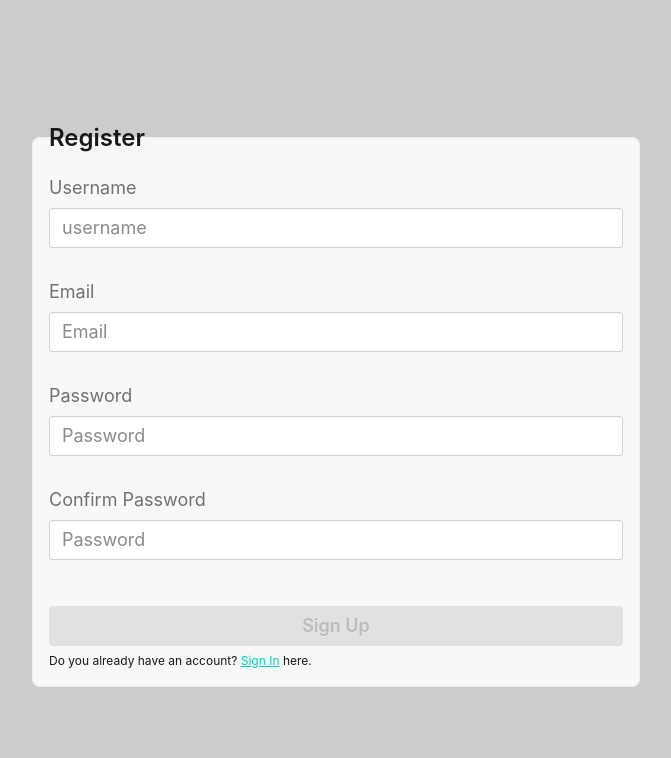
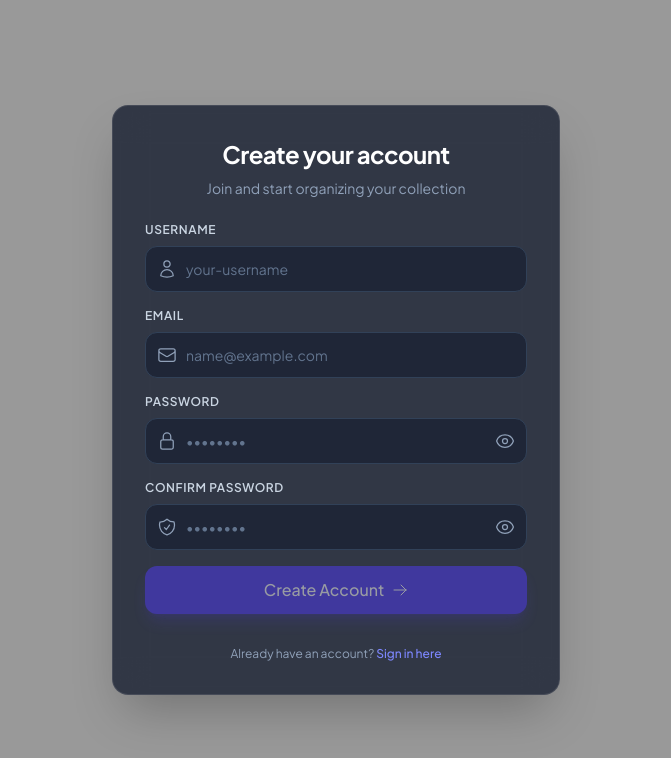
Before and after one commit to Annimus1/MediaVaultUI, a React (Vite) app: page /register in a window 1280 px wide. Shown: the top 758 px of the page, without its empty margins (304-975 px from the left). Built offline with nearby package versions, Linux system fonts and the light colour scheme.

Commit message:
UI: match register page to login UI in English

```diff
--- a/src/pages/Login.tsx
+++ b/src/pages/Login.tsx
@@ -40,13 +40,13 @@ function Login() {
         <div className="glass-card w-full rounded-2xl p-8 shadow-2xl text-slate-100">
 
           <div className="text-center mb-8">
-            <h1 className="text-2xl font-bold tracking-tight text-white mb-2">Bienvenido de nuevo</h1>
-            <p className="text-sm text-slate-400">Ingresa tus credenciales para acceder a tu cuenta</p>
+            <h1 className="text-2xl font-bold tracking-tight text-white mb-2">Welcome back</h1>
+            <p className="text-sm text-slate-400">Enter your credentials to access your account</p>
           </div>
 
           <form className="space-y-5" onSubmit={e => { e.preventDefault(); login(); }}>
             <div>
-              <label className="block text-xs font-semibold uppercase tracking-wider text-slate-300 mb-2" htmlFor='user'>Email o Usuario</label>
+              <label className="block text-xs font-semibold uppercase tracking-wider text-slate-300 mb-2" htmlFor='user'>Email or Username</label>
               <div className="relative">
                 <span className="absolute inset-y-0 left-0 pl-3 flex items-center pointer-events-none text-slate-400">
                   <svg xmlns="http://www.w3.org/2000/svg" fill="none" viewBox="0 0 24 24" strokeWidth={1.5} stroke="currentColor" className="size-5">
@@ -60,15 +60,15 @@ function Login() {
                   value={user}
                   required
                   className="w-full pl-10 pr-4 py-3 bg-slate-900/50 border border-slate-700 rounded-xl text-sm text-white placeholder-slate-500 focus:outline-none focus:border-indigo-500 focus:ring-1 focus:ring-indigo-500 transition-all"
-                  placeholder="nombre@ejemplo.com"
+                  placeholder="name@example.com"
                 />
               </div>
             </div>
 
             <div>
               <div className="flex items-center justify-between mb-2">
-                <label className="text-xs font-semibold uppercase tracking-wider text-slate-300" htmlFor='password'>Contraseña</label>
-                <a href="#" className="text-xs text-indigo-400 hover:text-indigo-300 transition-colors">¿Olvidaste tu contraseña?</a>
+                <label className="text-xs font-semibold uppercase tracking-wider text-slate-300" htmlFor='password'>Password</label>
+                <a href="#" className="text-xs text-indigo-400 hover:text-indigo-300 transition-colors">Forgot your password?</a>
               </div>
               <div className="relative">
                 <span className="absolute inset-y-0 left-0 pl-3 flex items-center pointer-events-none text-slate-400">
@@ -89,7 +89,7 @@ function Login() {
                   type="button"
                   onClick={() => setShowPassword(!showPassword)}
                   className="absolute inset-y-0 right-0 pr-3 flex items-center text-slate-400 hover:text-slate-200 transition-colors"
-                  aria-label={showPassword ? "Ocultar contraseña" : "Mostrar contraseña"}
+                  aria-label={showPassword ? "Hide password" : "Show password"}
                 >
                   {showPassword ? (
                     <svg xmlns="http://www.w3.org/2000/svg" fill="none" viewBox="0 0 24 24" strokeWidth={1.5} stroke="currentColor" className="size-5">
@@ -110,7 +110,7 @@ function Login() {
               disabled={!(user.length > 0) || !(password.length > 0) || loading}
               className="w-full mt-2 py-3 px-4 bg-indigo-600 hover:bg-indigo-500 active:scale-[0.99] text-white font-medium rounded-xl shadow-lg shadow-indigo-600/30 transition-all flex items-center justify-center space-x-2 disabled:opacity-50 disabled:cursor-not-allowed"
             >
-              <span>Iniciar Sesión</span>
+              <span>Sign In</span>
               {loading ? (
                 <span className="loading loading-dots loading-sm"></span>
               ) : (
@@ -122,7 +122,7 @@ function Login() {
           </form>
 
           <p className="text-center text-xs text-slate-400 mt-8">
-            ¿No tienes una cuenta? <Link to="/register" className="text-indigo-400 hover:text-indigo-300 font-medium transition-colors">Regístrate aquí</Link>
+            Don't have an account? <Link to="/register" className="text-indigo-400 hover:text-indigo-300 font-medium transition-colors">Register here</Link>
           </p>
 
         </div>
--- a/src/pages/Register.tsx
+++ b/src/pages/Register.tsx
@@ -1,90 +1,203 @@
-import axios from 'axios';
+import axios from 'axios'
 import React from 'react'
 import { Link } from 'react-router';
 import { AuthContext } from '../context/AuthContext';
 
 function Register() {
 
-  const [passwordError, setPasswordError] = React.useState(false);
   const [error, setError] = React.useState({ status: false, message: "error" });
   const [loading, setLoading] = React.useState(false);
   const [user, setUser] = React.useState("");
   const [email, setEmail] = React.useState("");
   const [password, setPassword] = React.useState("");
   const [password2, setPassword2] = React.useState("");
+  const [showPassword, setShowPassword] = React.useState(false);
 
   const authContext = React.useContext(AuthContext);
 
+  const passwordsMatch = password === password2;
+  const showPasswordError = password2.length > 0 && !passwordsMatch;
+  const canSubmit = user.length > 0 && email.length > 0 && password.length > 0 && password2.length > 0 && passwordsMatch && !loading;
+
   const register = () => {
+    if (!canSubmit) return;
+
     setLoading(true);
 
     axios.post<RegisterResponse>(import.meta.env.VITE_URL + '/auth/register', { user, password, email })
       .then(response => {
-        if (response.status == 201) {
-          const token = response.data.token;
+        if (response.status === 201) {
           setError({ status: false, message: "" });
-          authContext?.login(token);
+          authContext?.login(response.data.token);
         }
         setLoading(false);
       })
       .catch(error => {
-        setError({ status: true, message: error.response.data.message || "Something went wrong!" })
+        setError({ status: true, message: error?.response?.data?.message || "Something went wrong!" });
         setLoading(false);
       });
   }
 
-  React.useEffect(() => {
-    if (password !== password2) {
-      setPasswordError(true);
-    } else {
-      setPasswordError(false);
-    }
-  }, [password, password2]);
+  return (
+    <div className='min-h-screen bg-cover bg-center flex items-center justify-center p-4 font-[Plus_Jakarta_Sans]
+    bg-[url("https://images.unsplash.com/photo-1507525428034-b723cf961d3e?auto=format&fit=crop&w=2000&q=80")]'>
+      <div className='absolute inset-0 bg-black/40'></div>
 
-  return (
-    <div className='w-[100vw] h-[100vh] flex items-center justify-center bg-center
-    bg-[url("https://images.unsplash.com/photo-1629180774299-b0d0adc288e7?q=80&w=1932&auto=format&fit=crop&ixlib=rb-4.1.0&ixid=M3wxMjA3fDB8MHxwaG90by1wYWdlfHx8fGVufDB8fHx8fA%3D%3D")]'>
+      <div className={`${error.status ? "tooltip tooltip-open tooltip-error" : ""} relative z-10 w-full max-w-md`} data-tip={error.message}>
+        <div className="glass-card w-full rounded-2xl p-8 shadow-2xl text-slate-100">
 
-      <div className='w-full h-dvh bg-black/20 fixed'></div>
-
-      <div className={`${error.status ? "tooltip tooltip-open tooltip-error" : ""} z-10`} data-tip={error.message}>
-        <fieldset className="w-xs fieldset bg-base-200 border-base-300 rounded-box border p-4 md:w-lg lg:w-xl xl:w-[38rem]">
-          <legend className="fieldset-legend text-2xl">Register</legend>
-
-          <label className="label select-none text-lg" htmlFor='user'>Username</label>
-          <input type="text" id='user' onChange={e => setUser(e.target.value)} value={user} className="input w-full text-lg focus:outline-0" placeholder="username" />
-
-          <br />
-
-          <label className="label select-none text-lg" htmlFor='user'>Email</label>
-          <input type="email" id='email' onChange={e => setEmail(e.target.value)} value={email} className="input w-full text-lg focus:outline-0" placeholder="Email" />
-
-          <br />
-
-          <label className="label select-none text-lg">Password</label>
-          <div className={passwordError ? "tooltip tooltip-open tooltip-error" : ""} data-tip={"Password doesn't match"}>
-            <input type="password" onChange={e => setPassword(e.target.value)} value={password} className="input w-full text-lg focus:outline-0" placeholder="Password" />
+          <div className="text-center mb-6">
+            <h1 className="text-2xl font-bold tracking-tight text-white mb-2">Create your account</h1>
+            <p className="text-sm text-slate-400">Join and start organizing your collection</p>
           </div>
 
-          <br />
+          <form className="space-y-4" onSubmit={e => { e.preventDefault(); register(); }}>
 
-          <label className="label select-none text-lg">Confirm Password</label>
-          <div className={passwordError ? "tooltip tooltip-open tooltip-error tooltip-bottom" : ""} data-tip={"Password doesn't match"}>
-            <input type="password" onChange={e => setPassword2(e.target.value)} value={password2} className="input w-full text-lg focus:outline-0" placeholder="Password" />
-          </div>
+            <div>
+              <label className="block text-xs font-semibold uppercase tracking-wider text-slate-300 mb-2" htmlFor='user'>Username</label>
+              <div className="relative">
+                <span className="absolute inset-y-0 left-0 pl-3 flex items-center pointer-events-none text-slate-400">
+                  <svg xmlns="http://www.w3.org/2000/svg" fill="none" viewBox="0 0 24 24" strokeWidth={1.5} stroke="currentColor" className="size-5">
+                    <path strokeLinecap="round" strokeLinejoin="round" d="M15.75 6a3.75 3.75 0 1 1-7.5 0 3.75 3.75 0 0 1 7.5 0ZM4.501 20.118a7.5 7.5 0 0 1 14.998 0A17.933 17.933 0 0 1 12 21.75c-2.676 0-5.216-.584-7.499-1.632Z" />
+                  </svg>
+                </span>
+                <input
+                  type="text"
+                  id='user'
+                  autoComplete='username'
+                  onChange={e => setUser(e.target.value)}
+                  value={user}
+                  required
+                  className="w-full pl-10 pr-4 py-3 bg-slate-900/50 border border-slate-700 rounded-xl text-sm text-white placeholder-slate-500 focus:outline-none focus:border-indigo-500 focus:ring-1 focus:ring-indigo-500 transition-all"
+                  placeholder="your-username"
+                />
+              </div>
+            </div>
 
-          <br />
+            <div>
+              <label className="block text-xs font-semibold uppercase tracking-wider text-slate-300 mb-2" htmlFor='email'>Email</label>
+              <div className="relative">
+                <span className="absolute inset-y-0 left-0 pl-3 flex items-center pointer-events-none text-slate-400">
+                  <svg xmlns="http://www.w3.org/2000/svg" fill="none" viewBox="0 0 24 24" strokeWidth={1.5} stroke="currentColor" className="size-5">
+                    <path strokeLinecap="round" strokeLinejoin="round" d="M21.75 6.75v10.5a2.25 2.25 0 0 1-2.25 2.25h-15a2.25 2.25 0 0 1-2.25-2.25V6.75m19.5 0A2.25 2.25 0 0 0 19.5 4.5h-15a2.25 2.25 0 0 0-2.25 2.25m19.5 0v.243a2.25 2.25 0 0 1-1.07 1.916l-7.5 4.615a2.25 2.25 0 0 1-2.36 0L3.32 8.91a2.25 2.25 0 0 1-1.07-1.916V6.75" />
+                  </svg>
+                </span>
+                <input
+                  type="email"
+                  id='email'
+                  autoComplete='email'
+                  onChange={e => setEmail(e.target.value)}
+                  value={email}
+                  required
+                  className="w-full pl-10 pr-4 py-3 bg-slate-900/50 border border-slate-700 rounded-xl text-sm text-white placeholder-slate-500 focus:outline-none focus:border-indigo-500 focus:ring-1 focus:ring-indigo-500 transition-all"
+                  placeholder="name@example.com"
+                />
+              </div>
+            </div>
 
-          <button
-            onClick={() => register()}
-            className="btn btn-neutral mt-4 text-lg z-10"
-            disabled={loading || passwordError || password.length <= 0 || password2.length <= 0}
-          >
-            Sign  Up {loading ? <span className="loading loading-dots loading-md"></span> : ""}
-          </button>
+            <div>
+              <label className="block text-xs font-semibold uppercase tracking-wider text-slate-300 mb-2" htmlFor='password'>Password</label>
+              <div className="relative">
+                <span className="absolute inset-y-0 left-0 pl-3 flex items-center pointer-events-none text-slate-400">
+                  <svg xmlns="http://www.w3.org/2000/svg" fill="none" viewBox="0 0 24 24" strokeWidth={1.5} stroke="currentColor" className="size-5">
+                    <path strokeLinecap="round" strokeLinejoin="round" d="M16.5 10.5V6.75a4.5 4.5 0 1 0-9 0v3.75m-.75 11.25h10.5a2.25 2.25 0 0 0 2.25-2.25v-6.75a2.25 2.25 0 0 0-2.25-2.25H6.75a2.25 2.25 0 0 0-2.25 2.25v6.75a2.25 2.25 0 0 0 2.25 2.25Z" />
+                  </svg>
+                </span>
+                <input
+                  type={showPassword ? "text" : "password"}
+                  id="password"
+                  autoComplete='new-password'
+                  onChange={e => setPassword(e.target.value)}
+                  value={password}
+                  required
+                  className="w-full pl-10 pr-10 py-3 bg-slate-900/50 border border-slate-700 rounded-xl text-sm text-white placeholder-slate-500 focus:outline-none focus:border-indigo-500 focus:ring-1 focus:ring-indigo-500 transition-all"
+                  placeholder="••••••••"
+                />
+                <button
+                  type="button"
+                  onClick={() => setShowPassword(!showPassword)}
+                  className="absolute inset-y-0 right-0 pr-3 flex items-center text-slate-400 hover:text-slate-200 transition-colors"
+                  aria-label={showPassword ? "Hide password" : "Show password"}
+                >
+                  {showPassword ? (
+                    <svg xmlns="http://www.w3.org/2000/svg" fill="none" viewBox="0 0 24 24" strokeWidth={1.5} stroke="currentColor" className="size-5">
+                      <path strokeLinecap="round" strokeLinejoin="round" d="M3.98 8.223A10.477 10.477 0 0 0 1.934 12C3.226 16.338 7.244 19.5 12 19.5c.993 0 1.953-.138 2.863-.395M6.228 6.228A10.451 10.451 0 0 1 12 4.5c4.756 0 8.773 3.162 10.065 7.498a10.522 10.522 0 0 1-4.293 5.774M6.228 6.228 3 3m3.228 3.228 3.65 3.65m7.894 7.894L21 21m-3.228-3.228-3.65-3.65m0 0a3 3 0 1 0-4.243-4.243m4.242 4.242L9.88 9.88" />
+                    </svg>
+                  ) : (
+                    <svg xmlns="http://www.w3.org/2000/svg" fill="none" viewBox="0 0 24 24" strokeWidth={1.5} stroke="currentColor" className="size-5">
+                      <path strokeLinecap="round" strokeLinejoin="round" d="M2.036 12.322a1.012 1.012 0 0 1 0-.639C3.423 7.51 7.36 4.5 12 4.5c4.638 0 8.573 3.007 9.963 7.178.07.207.07.431 0 .639C20.577 16.49 16.64 19.5 12 19.5c-4.638 0-8.573-3.007-9.964-7.178Z" />
+                      <path strokeLinecap="round" strokeLinejoin="round" d="M15 12a3 3 0 1 1-6 0 3 3 0 0 1 6 0Z" />
+                    </svg>
+                  )}
+                </button>
+              </div>
+            </div>
 
-          <p>Do you already have an account? <Link to="/login" className="link link-accent z-20">Sign In</Link> here.</p>
-        </fieldset>
+            <div>
+              <label className="block text-xs font-semibold uppercase tracking-wider text-slate-300 mb-2" htmlFor='password2'>Confirm Password</label>
+              <div className="relative">
+                <span className="absolute inset-y-0 left-0 pl-3 flex items-center pointer-events-none text-slate-400">
+                  <svg xmlns="http://www.w3.org/2000/svg" fill="none" viewBox="0 0 24 24" strokeWidth={1.5} stroke="currentColor" className="size-5">
+                    <path strokeLinecap="round" strokeLinejoin="round" d="M9 12.75 11.25 15 15 9.75m-3-7.036A11.959 11.959 0 0 1 3.598 6 11.99 11.99 0 0 0 3 9.749c0 5.592 3.824 10.29 9 11.623 5.176-1.332 9-6.03 9-11.622 0-1.31-.21-2.571-.598-3.751h-.152c-3.196 0-6.1-1.248-8.25-3.285Z" />
+                  </svg>
+                </span>
+                <input
+                  type={showPassword ? "text" : "password"}
+                  id="password2"
+                  autoComplete='new-password'
+                  onChange={e => setPassword2(e.target.value)}
+                  value={password2}
+                  required
+                  aria-invalid={showPasswordError}
+                  className={`w-full pl-10 pr-10 py-3 bg-slate-900/50 border rounded-xl text-sm text-white placeholder-slate-500 focus:outline-none focus:ring-1 transition-all ${showPasswordError
+                    ? "border-rose-500 focus:border-rose-500 focus:ring-rose-500"
+                    : "border-slate-700 focus:border-indigo-500 focus:ring-indigo-500"}`}
+                  placeholder="••••••••"
+                />
+                <button
+                  type="button"
+                  onClick={() => setShowPassword(!showPassword)}
+                  className="absolute inset-y-0 right-0 pr-3 flex items-center text-slate-400 hover:text-slate-200 transition-colors"
+                  aria-label={showPassword ? "Hide password" : "Show password"}
+                >
+                  {showPassword ? (
+                    <svg xmlns="http://www.w3.org/2000/svg" fill="none" viewBox="0 0 24 24" strokeWidth={1.5} stroke="currentColor" className="size-5">
+                      <path strokeLinecap="round" strokeLinejoin="round" d="M3.98 8.223A10.477 10.477 0 0 0 1.934 12C3.226 16.338 7.244 19.5 12 19.5c.993 0 1.953-.138 2.863-.395M6.228 6.228A10.451 10.451 0 0 1 12 4.5c4.756 0 8.773 3.162 10.065 7.498a10.522 10.522 0 0 1-4.293 5.774M6.228 6.228 3 3m3.228 3.228 3.65 3.65m7.894 7.894L21 21m-3.228-3.228-3.65-3.65m0 0a3 3 0 1 0-4.243-4.243m4.242 4.242L9.88 9.88" />
+                    </svg>
+                  ) : (
+                    <svg xmlns="http://www.w3.org/2000/svg" fill="none" viewBox="0 0 24 24" strokeWidth={1.5} stroke="currentColor" className="size-5">
+                      <path strokeLinecap="round" strokeLinejoin="round" d="M2.036 12.322a1.012 1.012 0 0 1 0-.639C3.423 7.51 7.36 4.5 12 4.5c4.638 0 8.573 3.007 9.963 7.178.07.207.07.431 0 .639C20.577 16.49 16.64 19.5 12 19.5c-4.638 0-8.573-3.007-9.964-7.178Z" />
+                      <path strokeLinecap="round" strokeLinejoin="round" d="M15 12a3 3 0 1 1-6 0 3 3 0 0 1 6 0Z" />
+                    </svg>
+                  )}
+                </button>
+              </div>
+              {showPasswordError && (
+                <p className="text-xs text-rose-400 mt-2">Passwords don't match</p>
+              )}
+            </div>
+
+            <button
+              type="submit"
+              disabled={!canSubmit}
+              className="w-full mt-2 py-3 px-4 bg-indigo-600 hover:bg-indigo-500 active:scale-[0.99] text-white font-medium rounded-xl shadow-lg shadow-indigo-600/30 transition-all flex items-center justify-center space-x-2 disabled:opacity-50 disabled:cursor-not-allowed"
+            >
+              <span>Create Account</span>
+              {loading ? (
+                <span className="loading loading-dots loading-sm"></span>
+              ) : (
+                <svg xmlns="http://www.w3.org/2000/svg" fill="none" viewBox="0 0 24 24" strokeWidth={1.5} stroke="currentColor" className="size-4">
+                  <path strokeLinecap="round" strokeLinejoin="round" d="M13.5 4.5 21 12m0 0-7.5 7.5M21 12H3" />
+                </svg>
+              )}
+            </button>
+          </form>
+
+          <p className="text-center text-xs text-slate-400 mt-8">
+            Already have an account? <Link to="/login" className="text-indigo-400 hover:text-indigo-300 font-medium transition-colors">Sign in here</Link>
+          </p>
+
+        </div>
       </div>
     </div>
   )
```
